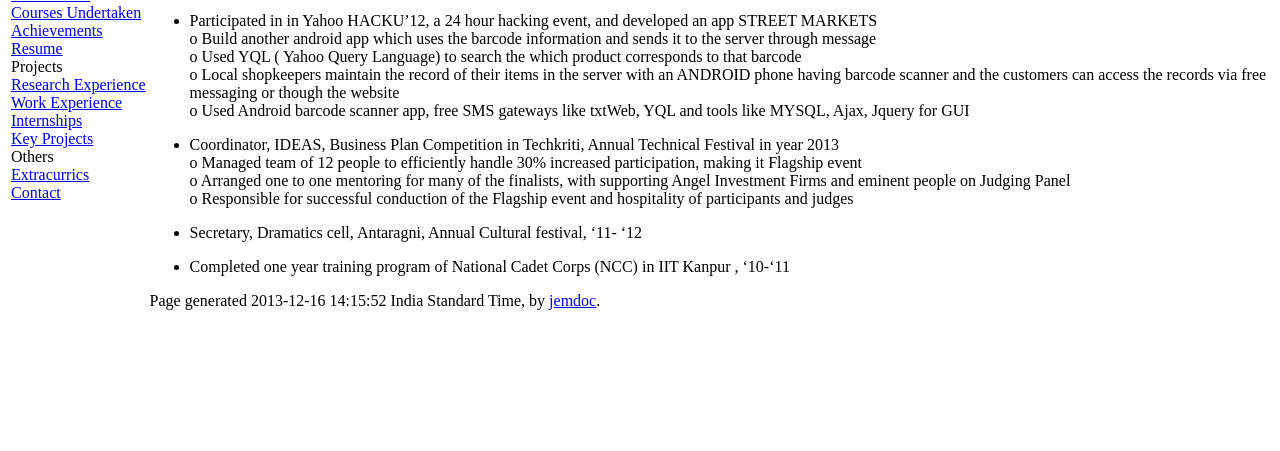
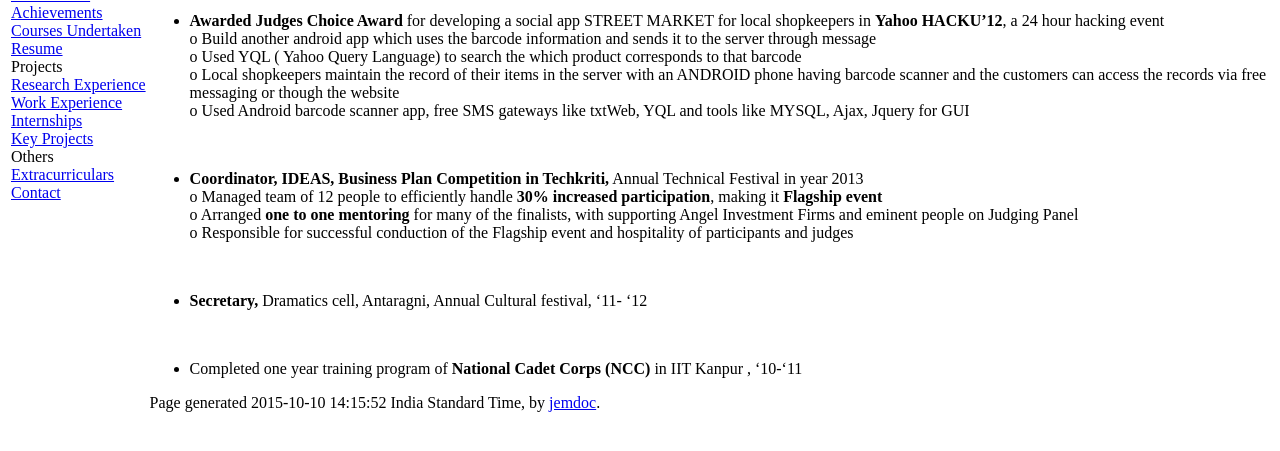
Before and after one commit to vedantm/vedantm.github.io, a plain HTML site: page extracurrics.html in a window 1280 px wide. Shown: the part 79-530 px from the top of the page. Drawn offline with Linux system fonts and the light colour scheme.

Commit message:
Update extracurrics.html

```diff
--- a/extracurrics.html
+++ b/extracurrics.html
@@ -3,7 +3,7 @@
 <meta name="generator" content="jemdoc, see http://jemdoc.jaboc.net/">
 
 <link rel="stylesheet" href="./ExtraCurricular activities_files/jemdoc.css" type="text/css">
-<title>ExtraCurricular activities</title>
+<title>Vedant Mishra</title>
 </head>
 <body>
 <table summary="Table for page layout." id="tlayout">
@@ -13,8 +13,8 @@
 <div class="menu-item"><a href="index.html">Home</a></div>
 <div class="menu-item"><a href="academics.html">Academics</a></div>
 <div class="menu-item"><a href="publications.html">Publications</a></div>
+<div class="menu-item"><a href="achievements.html" >Achievements</a></div>
 <div class="menu-item"><a href="courses.html">Courses&nbsp;Undertaken</a></div>
-<div class="menu-item"><a href="achievements.html" >Achievements</a></div>
 <div class="menu-item"><a href="CV/VedantMishra_resume.pdf" >Resume</a></div>
 <div class="menu-category">Projects</div>
 <div class="menu-item"><a href="researchexp.html">Research&nbsp;Experience</a></div>
@@ -22,7 +22,7 @@
 <div class="menu-item"><a href="internship.html">Internships</a></div>
 <div class="menu-item"><a href="projects.html">Key&nbsp;Projects</a></div>
 <div class="menu-category">Others</div>
-<div class="menu-item"><a href="extracurrics.html" class="current">Extracurrics</a></div>
+<div class="menu-item"><a href="extracurrics.html" class="current">Extracurriculars</a></div>
 <div class="menu-item"><a href="contact.html" >Contact</a></div></td>
 </td>
 <td id="layout-content">
@@ -30,27 +30,27 @@
 <h1>ExtraCurricular activities</h1>
 </div>
 <ul>
-<li><p>Participated in in Yahoo HACKU’12, a 24 hour hacking event, and developed an app STREET MARKETS
+<li><p><b>Awarded Judges Choice Award </b>for developing a social app STREET MARKET for local shopkeepers in <b>Yahoo HACKU’12</b>, a 24 hour hacking event</b>
 <br>  o	Build another android app which uses the barcode information and sends it to the server through message
 <br> o	Used YQL ( Yahoo Query Language) to search the which product corresponds to that barcode
 <br> o	Local shopkeepers maintain the record of their items in the server with an ANDROID phone having barcode scanner and the customers can access the records via free messaging or though the website
 <br>o	Used Android barcode scanner app, free SMS gateways like txtWeb, YQL and tools like MYSQL, Ajax, Jquery for GUI
 </p>
-</li>
-<li><p>Coordinator, IDEAS, Business Plan Competition in Techkriti, Annual Technical Festival in year 2013
-<br>o	Managed team of 12 people to efficiently handle 30% increased participation, making it Flagship event
-<br>o	Arranged one to one mentoring for many of the finalists, with supporting Angel Investment Firms and eminent people on Judging Panel
+</li><br>
+<li><p><b>Coordinator, IDEAS, Business Plan Competition in Techkriti,</b> Annual Technical Festival in year 2013
+<br>o	Managed team of 12 people to efficiently handle <b>30% increased participation</b>, making it <b>Flagship event</b>
+<br>o	Arranged <b>one to one mentoring</b> for many of the finalists, with supporting Angel Investment Firms and eminent people on Judging Panel
 <br>o	Responsible for successful conduction of the Flagship event and hospitality of participants and judges
 </p>
-</li>
-<li><p>Secretary, Dramatics cell, Antaragni, Annual Cultural festival, ‘11- ‘12</p>
-</li>
-<li><p>Completed one year training program of National Cadet Corps (NCC)  in IIT Kanpur , ‘10-‘11</p>
+</li><br>
+<li><p><b>Secretary,</b> Dramatics cell, Antaragni, Annual Cultural festival, ‘11- ‘12</p>
+</li><br>
+<li><p>Completed one year training program of <b>National Cadet Corps (NCC) </b>in IIT Kanpur , ‘10-‘11</p>
 </li>
 </ul>
 <div id="footer">
 <div id="footer-text">
-Page generated 2013-12-16 14:15:52 India Standard Time, by <a href="http://jemdoc.jaboc.net/">jemdoc</a>.
+Page generated 2015-10-10 14:15:52 India Standard Time, by <a href="http://jemdoc.jaboc.net/">jemdoc</a>.
 </div>
 </div>
 </td>
```
